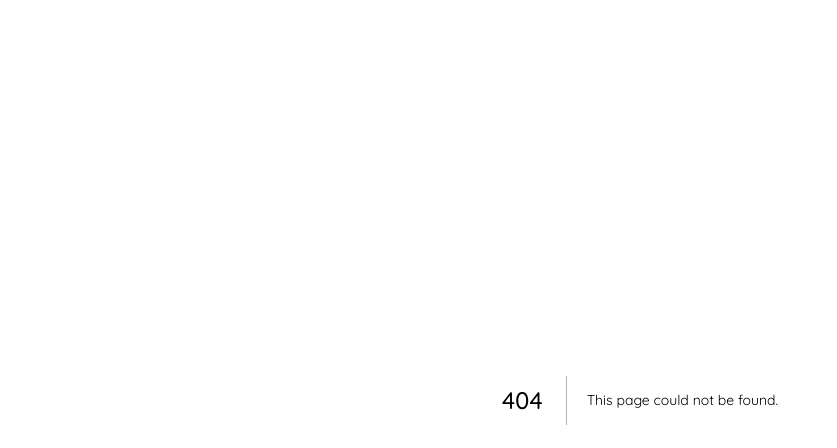
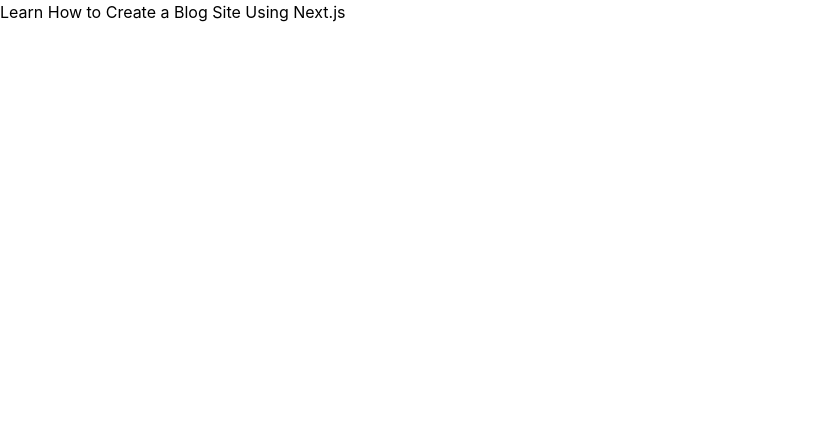
Before and after one commit to benzend/official-portfolio, a Next.js app: page /blog in a window 1280 px wide. Before the commit this address had no page. Shown: the top 448 px of the page, without its empty margins (0-837 px from the left). Built offline with nearby package versions, Linux system fonts and the light colour scheme.

Commit message:
feat: display featured posts in blog

```diff
--- /dev/null
+++ b/pages/blog.tsx
@@ -0,0 +1,24 @@
+import { getFeaturedPosts, IPost } from '../lib/api';
+
+interface IBlogProps {
+  posts: IPost[];
+}
+
+export default function Blog({ posts }: IBlogProps) {
+  return (
+    <div>
+      {posts.map((post) => (
+        <div key={post.slug}>{post.title}</div>
+      ))}
+    </div>
+  );
+}
+
+export function getStaticProps() {
+  const posts = getFeaturedPosts(['title', 'featured', 'slug']);
+  return {
+    props: {
+      posts,
+    },
+  };
+}
```
